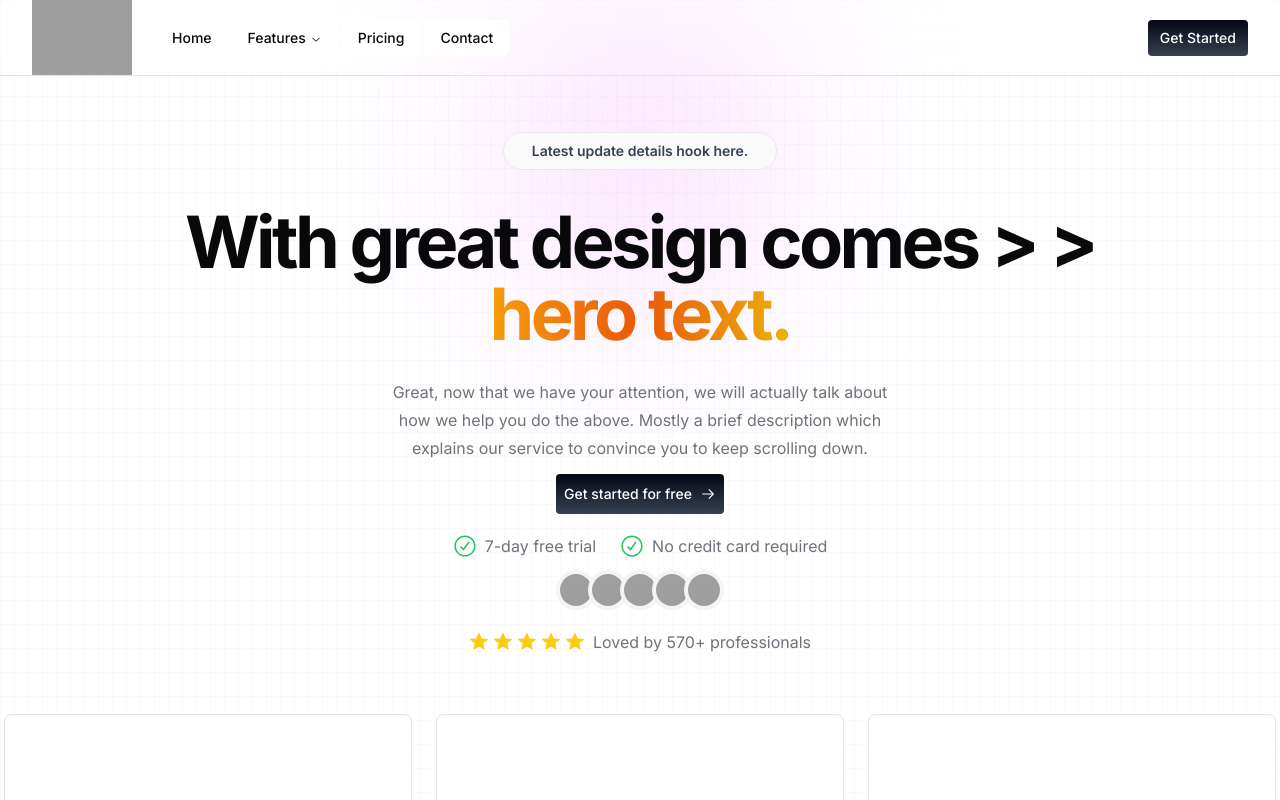
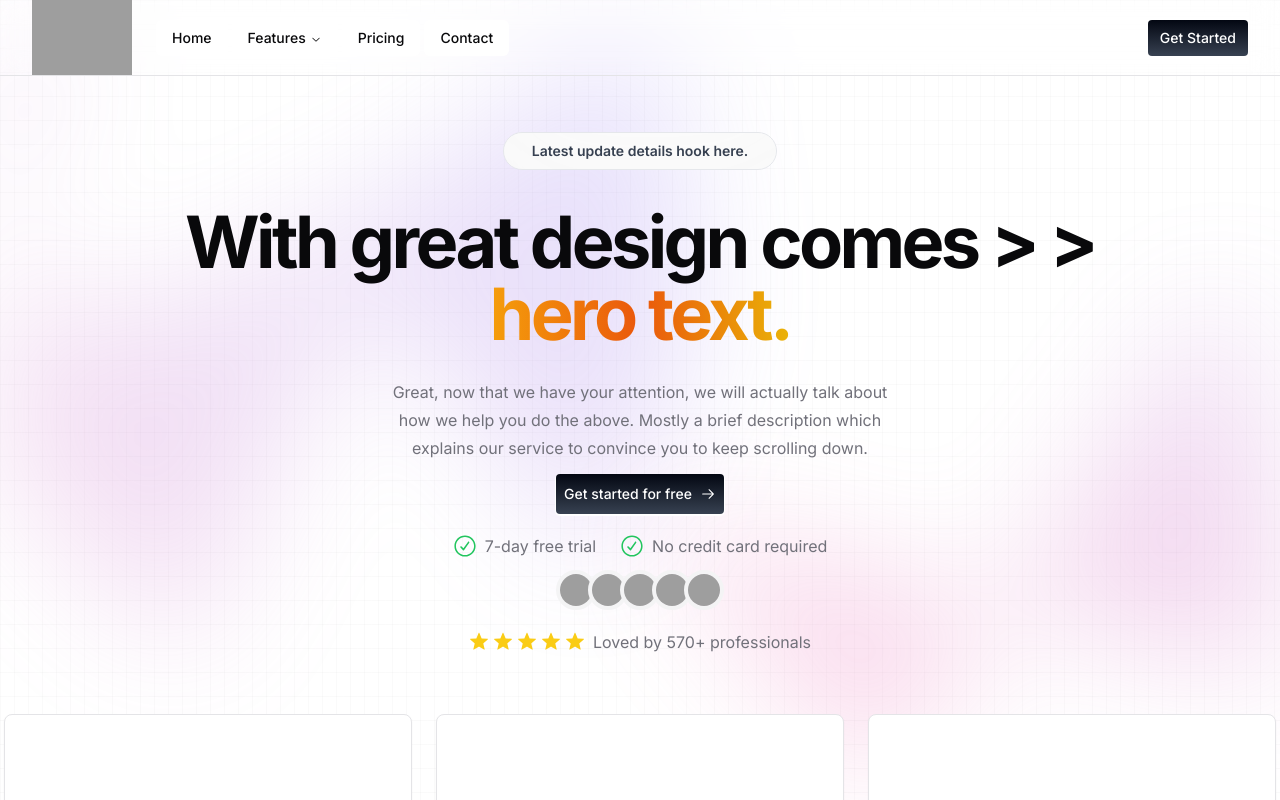
Before and after one commit to feibiss/nxtbase-landing-page, a Next.js app in the folder landing-2/: page / in a window 1280 px wide. Shown: the top 800 px of the page. Built offline with nearby package versions, Linux system fonts and the light colour scheme; grey boxes are pictures that could not be loaded.

Commit message:
Style : Updated bg style

```diff
--- a/landing-2/src/app/page.tsx
+++ b/landing-2/src/app/page.tsx
@@ -21,7 +21,7 @@ export default function Home() {
       <Spacer type="lg" />
       <FeatureList />
       <Testimonials />
-      <Spacer type="md" />
+      <Spacer type="sm" />
       <ContactCard />
     </div>
   );
--- a/landing-2/src/components/containers/testimonials.tsx
+++ b/landing-2/src/components/containers/testimonials.tsx
@@ -76,31 +76,7 @@ function classNames(...classes: string[]) {
 export default function Testimonials() {
   return (
     <Container>
-      <div className="relative col-span-12 isolate bg-white pb-32 pt-24 sm:pt-32">
-        <div
-          className="absolute inset-x-0 top-1/2 -z-10 -translate-y-1/2 transform-gpu overflow-hidden opacity-30 blur-3xl"
-          aria-hidden="true"
-        >
-          <div
-            className="ml-[max(50%,38rem)] aspect-[1313/771] w-[82.0625rem] bg-gradient-to-tr from-[#ff80b5] to-[#9089fc]"
-            style={{
-              clipPath:
-                "polygon(74.1% 44.1%, 100% 61.6%, 97.5% 26.9%, 85.5% 0.1%, 80.7% 2%, 72.5% 32.5%, 60.2% 62.4%, 52.4% 68.1%, 47.5% 58.3%, 45.2% 34.5%, 27.5% 76.7%, 0.1% 64.9%, 17.9% 100%, 27.6% 76.8%, 76.1% 97.7%, 74.1% 44.1%)",
-            }}
-          />
-        </div>
-        <div
-          className="absolute inset-x-0 top-0 -z-10 flex transform-gpu overflow-hidden pt-32 opacity-25 blur-3xl sm:pt-40 xl:justify-end"
-          aria-hidden="true"
-        >
-          <div
-            className="ml-[-22rem] aspect-[1313/771] w-[82.0625rem] flex-none origin-top-right rotate-[30deg] bg-gradient-to-tr from-[#ff80b5] to-[#9089fc] xl:ml-0 xl:mr-[calc(50%-12rem)]"
-            style={{
-              clipPath:
-                "polygon(74.1% 44.1%, 100% 61.6%, 97.5% 26.9%, 85.5% 0.1%, 80.7% 2%, 72.5% 32.5%, 60.2% 62.4%, 52.4% 68.1%, 47.5% 58.3%, 45.2% 34.5%, 27.5% 76.7%, 0.1% 64.9%, 17.9% 100%, 27.6% 76.8%, 76.1% 97.7%, 74.1% 44.1%)",
-            }}
-          />
-        </div>
+      <div className="relative col-span-12 isolate bg-transparent md:pb-32   pt-24 sm:pt-32">
         <div className="mx-auto max-w-7xl px-6 lg:px-8">
           <div className="mx-auto max-w-xl text-center flex flex-col gap-4">
             <Typography variant={"h1"}>Testimonials</Typography>
--- a/landing-2/src/components/ui/bg.tsx
+++ b/landing-2/src/components/ui/bg.tsx
@@ -2,8 +2,31 @@ import React from "react";
 
 const BackgroundBanner = () => {
   return (
-    <div className="absolute inset-0 -z-10 h-full w-full bg-white bg-[linear-gradient(to_right,#8080800a_1px,transparent_1px),linear-gradient(to_bottom,#8080800a_1px,transparent_1px)] bg-[size:14px_24px]">
-      <div className="absolute left-0 right-0 top-0 -z-10 m-auto h-[310px] w-[310px] rounded-full bg-fuchsia-400 opacity-20 blur-[100px]"></div>
+    <div className="fixed inset-0 -z-10 h-full w-full bg-white bg-[linear-gradient(to_right,#8080800a_1px,transparent_1px),linear-gradient(to_bottom,#8080800a_1px,transparent_1px)] bg-[size:14px_24px]">
+      <div
+        className="fixed inset-x-0 top-1/2 -z-10 -translate-y-1/2 transform-gpu overflow-hidden opacity-30 blur-3xl"
+        aria-hidden="true"
+      >
+        <div
+          className="ml-[max(50%,38rem)] aspect-[1313/771] w-[82.0625rem] bg-gradient-to-tr from-[#ff80b5] to-[#9089fc]"
+          style={{
+            clipPath:
+              "polygon(74.1% 44.1%, 100% 61.6%, 97.5% 26.9%, 85.5% 0.1%, 80.7% 2%, 72.5% 32.5%, 60.2% 62.4%, 52.4% 68.1%, 47.5% 58.3%, 45.2% 34.5%, 27.5% 76.7%, 0.1% 64.9%, 17.9% 100%, 27.6% 76.8%, 76.1% 97.7%, 74.1% 44.1%)",
+          }}
+        />
+      </div>
+      <div
+        className="fixed inset-x-0 top-0 -z-10 flex transform-gpu overflow-hidden pt-32 opacity-25 blur-3xl sm:pt-40 xl:justify-end"
+        aria-hidden="true"
+      >
+        <div
+          className="ml-[-22rem] aspect-[1313/771] w-[82.0625rem] flex-none origin-top-right rotate-[30deg] bg-gradient-to-tr from-[#ff80b5] to-[#9089fc] xl:ml-0 xl:mr-[calc(50%-12rem)]"
+          style={{
+            clipPath:
+              "polygon(74.1% 44.1%, 100% 61.6%, 97.5% 26.9%, 85.5% 0.1%, 80.7% 2%, 72.5% 32.5%, 60.2% 62.4%, 52.4% 68.1%, 47.5% 58.3%, 45.2% 34.5%, 27.5% 76.7%, 0.1% 64.9%, 17.9% 100%, 27.6% 76.8%, 76.1% 97.7%, 74.1% 44.1%)",
+          }}
+        />
+      </div>
     </div>
   );
 };
```
